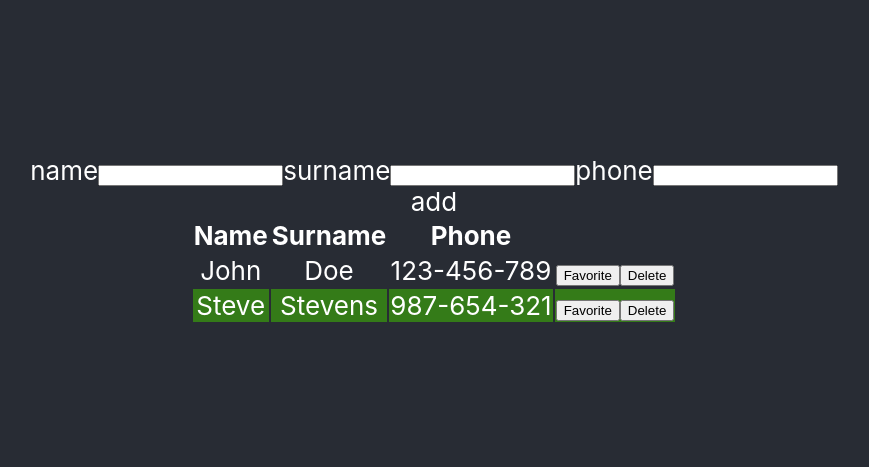
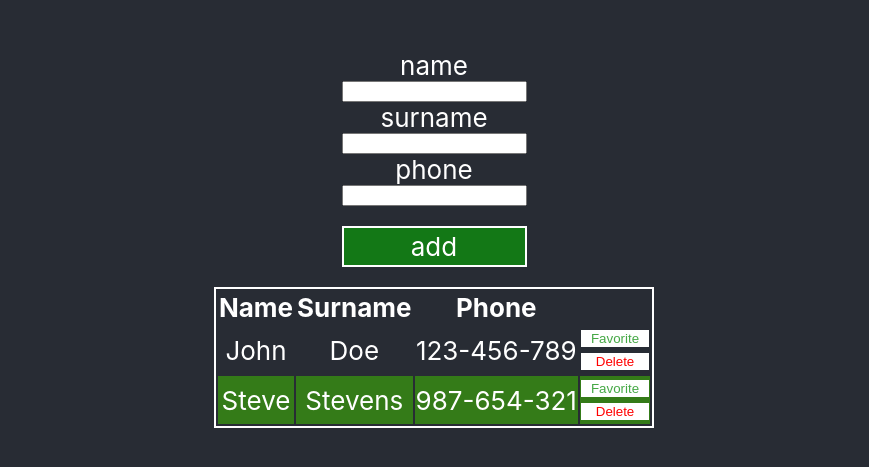
Before and after one commit to overkoper/React-homework, a React (Create React App) app in the folder my-app/: page / in a window 1280 px wide. Shown: the part 161-628 px from the top of the page, without its empty margins (206-1075 px from the left). Built offline with nearby package versions, Linux system fonts and the light colour scheme.

Commit message:
added some styling

```diff
--- a/my-app/src/App.css
+++ b/my-app/src/App.css
@@ -25,6 +25,39 @@
 .favorite{
   background-color: rgba(59, 167, 10, 0.644);
 }
+table{
+  border: solid white 2px;
+}
+.button-panel{
+  display: flex;
+  flex-direction: column;
+  justify-content: space-between;
+}
+form{
+  display: flex;
+  flex-direction: column;
+}
+.add-btn{
+  border: solid white 2px;
+  background-color: rgba(14, 143, 14, 0.774);
+  padding: 3px 3px 3px 3px;
+  margin: 20px 0 20px 0;
+  cursor: pointer;
+}
+.remove-btn{
+  border: none;
+  background-color: white;
+  color: red;
+  padding: 1px 10px 1px 10px;
+  margin: 3px 0 3px 0;
+}
+.fav-btn{
+  border: none;
+  background-color: white;
+  color: rgba(14, 143, 14, 0.774);
+  padding: 1px 10px 1px 10px;
+  margin: 3px 0 3px 0;
+}
 
 
 @keyframes App-logo-spin {
--- a/my-app/src/App.js
+++ b/my-app/src/App.js
@@ -77,7 +77,7 @@ addPerson = () => {
           <input onChange={this.handleSurnameChange} value={this.state.surnameInputValue} type="text" id="surname"></input>
           <label htmlFor="name">phone</label>
           <input onChange={this.handlePhoneChange} value={this.state.phoneInputValue} type="phone" id="phone"></input>
-          <div onClick={this.addPerson}>add</div>
+          <div className="add-btn" onClick={this.addPerson}>add</div>
         </form>
             <table>
               <thead>
@@ -94,9 +94,9 @@ addPerson = () => {
               <td>{person.name}</td>
               <td>{person.surname}</td>
               <td>{person.phone}</td>
-              <td>
-                <button onClick={()=>this.toggleFavorite(person.id)}>Favorite</button>
-                <button onClick={()=>this.removePerson(person.id)}>Delete</button>
+              <td className="button-panel">
+                <button className="fav-btn" onClick={()=>this.toggleFavorite(person.id)}>Favorite</button>
+                <button className="remove-btn" onClick={()=>this.removePerson(person.id)}>Delete</button>
               </td>
               </tr>
               :
@@ -104,9 +104,9 @@ addPerson = () => {
               <td>{person.name}</td>
               <td>{person.surname}</td>
               <td>{person.phone}</td>
-              <td>
-                <button onClick={()=>this.toggleFavorite(person.id)}>Favorite</button>
-                <button onClick={()=>this.removePerson(person.id)}>Delete</button>
+              <td className="button-panel">
+                <button className="fav-btn" onClick={()=>this.toggleFavorite(person.id)}>Favorite</button>
+                <button className="remove-btn" onClick={()=>this.removePerson(person.id)}>Delete</button>
               </td>
               </tr>
 
```
